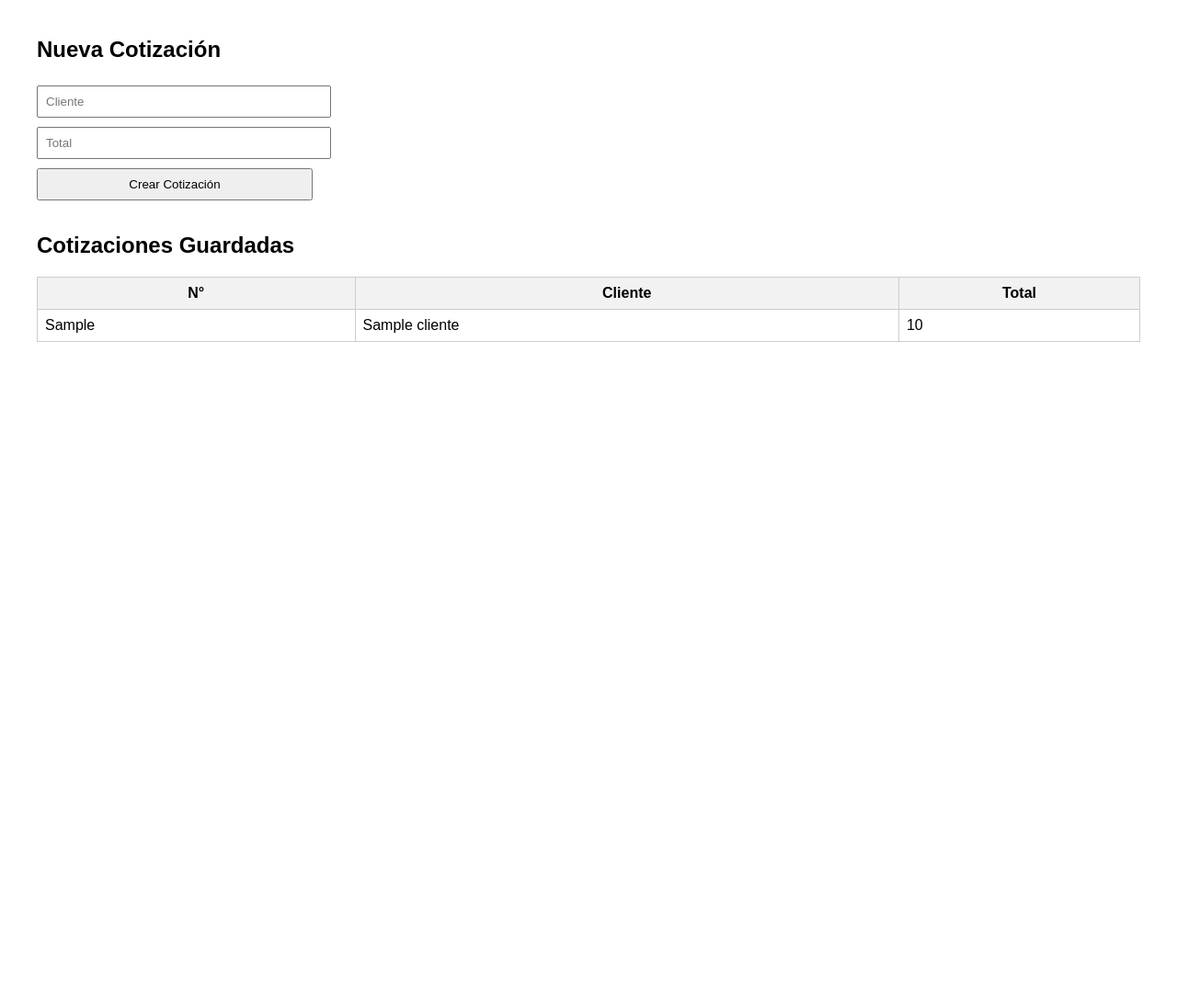
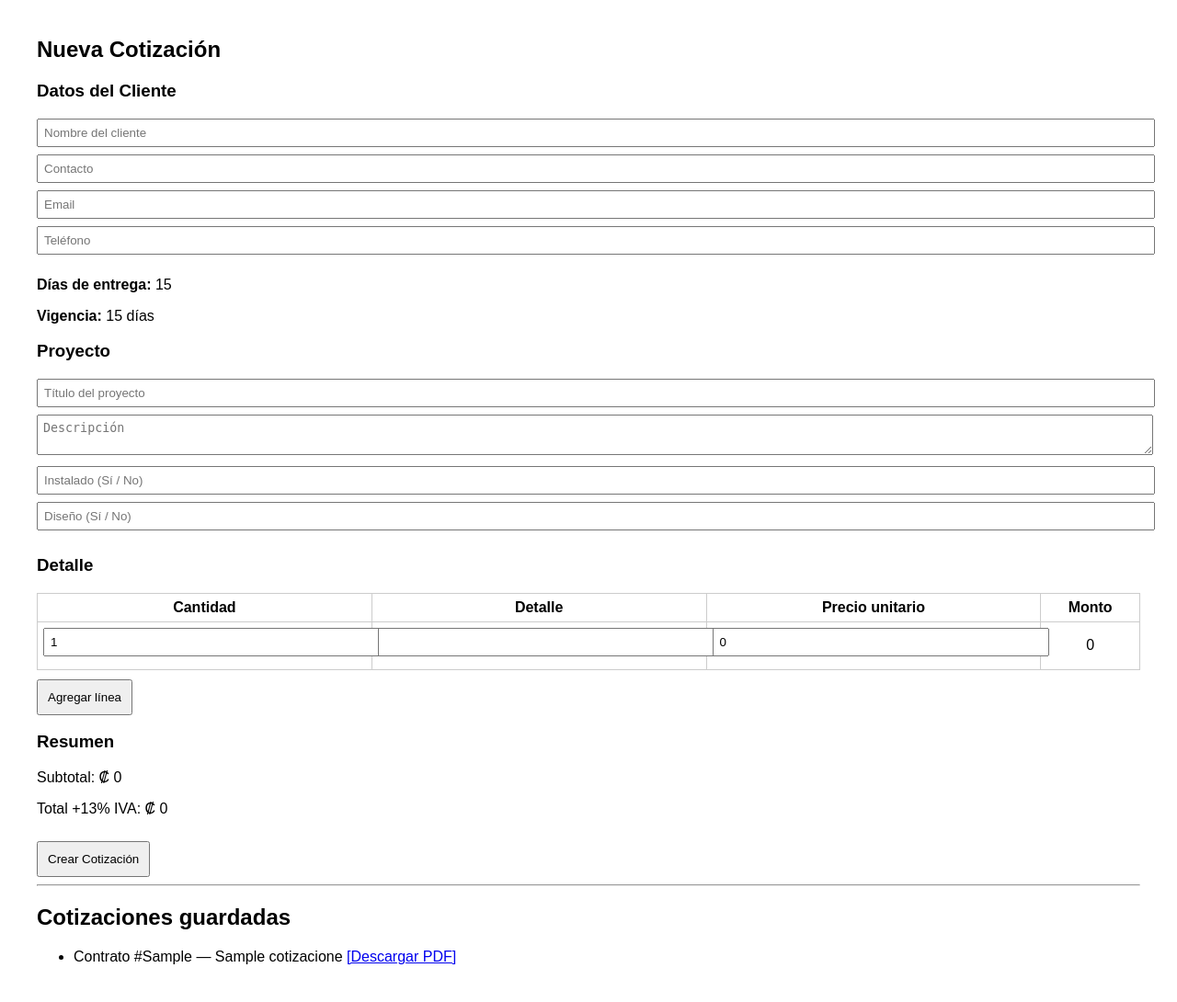
Before and after one commit to heyjuanma/cotizaciones-flask, a Python web app: template templates/index.html in a window 1280 px wide. Shown: the whole page at 92% size. Before the commit the page ends 372 px from the top, so only its background shows below. Run offline with Jinja, Linux system fonts and the light colour scheme; the template is opened without the code that fills it: most values are stand-ins (such as "Sample title", 1, 10 or a date in 2020).

Commit message:
Update index.html

```diff
--- a/templates/index.html
+++ b/templates/index.html
@@ -4,42 +4,118 @@
 <meta charset="UTF-8">
 <title>Cotizaciones</title>
 <style>
-        body { font-family: Arial, sans-serif; margin: 40px; }
-        form { margin-bottom: 30px; }
-        input, button { padding: 8px; width: 300px; margin: 5px 0; }
-        table { border-collapse: collapse; width: 100%; margin-top: 20px; }
-        th, td { border: 1px solid #ccc; padding: 8px; }
-        th { background-color: #f2f2f2; }
+body { font-family: Arial; margin: 40px; }
+input, textarea { width: 100%; padding: 6px; margin-bottom: 8px; }
+table { width: 100%; border-collapse: collapse; margin-top: 10px; }
+th, td { border: 1px solid #ccc; padding: 6px; text-align: center; }
+button { padding: 10px; margin-top: 10px; }
 </style>
 </head>
 <body>
 
 <h2>Nueva Cotización</h2>
 
-<form method="POST">
-    <input type="text" name="cliente" placeholder="Cliente" required>
-    <br>
-    <input type="number" step="0.01" name="total" placeholder="Total" required>
-    <br>
+<form method="POST" onsubmit="prepararEnvio()">
+
+<h3>Datos del Cliente</h3>
+<input name="nombre_cliente" placeholder="Nombre del cliente" required>
+<input name="contacto" placeholder="Contacto">
+<input name="email" placeholder="Email">
+<input name="telefono" placeholder="Teléfono">
+
+<p><b>Días de entrega:</b> 15</p>
+<p><b>Vigencia:</b> 15 días</p>
+
+<h3>Proyecto</h3>
+<input name="titulo_proyecto" placeholder="Título del proyecto">
+<textarea name="descripcion" placeholder="Descripción"></textarea>
+<input name="instalado" placeholder="Instalado (Sí / No)">
+<input name="diseno" placeholder="Diseño (Sí / No)">
+
+<h3>Detalle</h3>
+<table id="tabla">
+<tr>
+  <th>Cantidad</th>
+  <th>Detalle</th>
+  <th>Precio unitario</th>
+  <th>Monto</th>
+</tr>
+<tr>
+  <td><input type="number" value="1" onchange="calcular()"></td>
+  <td><input type="text"></td>
+  <td><input type="number" value="0" onchange="calcular()"></td>
+  <td class="monto">0</td>
+</tr>
+</table>
+
+<button type="button" onclick="agregarFila()">Agregar línea</button>
+
+<h3>Resumen</h3>
+<p>Subtotal: ₡ <span id="subtotal">0</span></p>
+<p>Total +13% IVA: ₡ <span id="total">0</span></p>
+
+<input type="hidden" name="items_json" id="items_json">
+<input type="hidden" name="subtotal" id="subtotal_input">
+<input type="hidden" name="total" id="total_input">
+
 <button type="submit">Crear Cotización</button>
+
 </form>
 
-<h2>Cotizaciones Guardadas</h2>
+<hr>
 
-<table>
-    <tr>
-        <th>N°</th>
-        <th>Cliente</th>
-        <th>Total</th>
-    </tr>
+<h2>Cotizaciones guardadas</h2>
+<ul>
 {% for c in cotizaciones %}
-    <tr>
-        <td>{{ c.numero_registro }}</td>
-        <td>{{ c.cliente }}</td>
-        <td>{{ c.total }}</td>
-    </tr>
+<li>
+Contrato #{{ c.numero_registro }} — {{ c.nombre_cliente }}
+<a href="/download/{{ c.id }}">[Descargar PDF]</a>
+</li>
 {% endfor %}
-</table>
+</ul>
+
+<script>
+function agregarFila() {
+  const tabla = document.getElementById("tabla");
+  const row = tabla.insertRow();
+  row.innerHTML = `
+    <td><input type="number" value="1" onchange="calcular()"></td>
+    <td><input type="text"></td>
+    <td><input type="number" value="0" onchange="calcular()"></td>
+    <td class="monto">0</td>
+  `;
+}
+
+function calcular() {
+  let subtotal = 0;
+  document.querySelectorAll("#tabla tr").forEach((row, i) => {
+    if (i === 0) return;
+    const qty = row.cells[0].children[0].value || 0;
+    const price = row.cells[2].children[0].value || 0;
+    const monto = qty * price;
+    row.querySelector(".monto").innerText = monto;
+    subtotal += monto;
+  });
+  document.getElementById("subtotal").innerText = subtotal;
+  document.getElementById("total").innerText = (subtotal * 1.13).toFixed(2);
+}
+
+function prepararEnvio() {
+  const items = [];
+  document.querySelectorAll("#tabla tr").forEach((row, i) => {
+    if (i === 0) return;
+    items.push({
+      cantidad: row.cells[0].children[0].value,
+      detalle: row.cells[1].children[0].value,
+      precio: row.cells[2].children[0].value,
+      monto: row.querySelector(".monto").innerText
+    });
+  });
+  document.getElementById("items_json").value = JSON.stringify(items);
+  document.getElementById("subtotal_input").value = document.getElementById("subtotal").innerText;
+  document.getElementById("total_input").value = document.getElementById("total").innerText;
+}
+</script>
 
 </body>
 </html>
```
Lines whose indentation alone changed are shown as unchanged.
